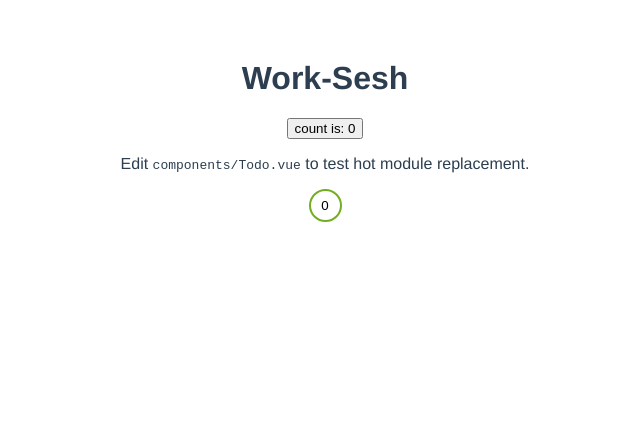
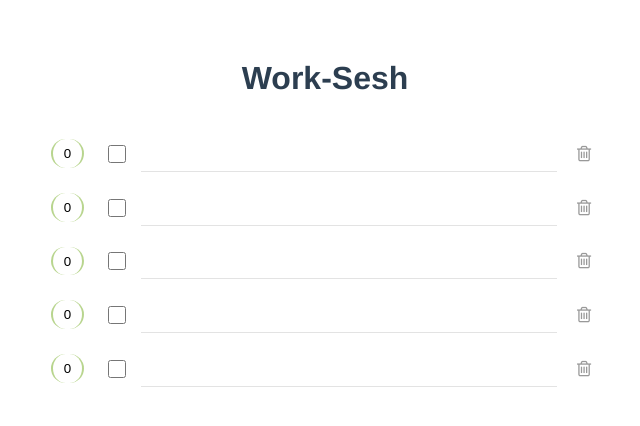
Before and after one commit to Rfrixy/work-sesh, a Vue app: page / in a window 1280 px wide. Shown: the top 426 px of the page, without its empty margins (315-955 px from the left). Built offline with nearby package versions, Linux system fonts and the light colour scheme.

Commit message:
input rows wip

```diff
--- a/index.html
+++ b/index.html
@@ -5,6 +5,10 @@
     <link rel="icon" href="/favicon.ico" />
     <meta name="viewport" content="width=device-width, initial-scale=1.0" />
     <title>Work Sesh</title>
+    <link
+      rel="stylesheet"
+      href="https://cdnjs.cloudflare.com/ajax/libs/font-awesome/4.7.0/css/font-awesome.min.css"
+    />
   </head>
   <body>
     <div id="app"></div>
--- a/src/components/EditCircle.vue
+++ b/src/components/EditCircle.vue
@@ -5,17 +5,20 @@
     max="99"
     @change="limitVal"
     v-model="numberVal"
+    @focus="$event.target.select()"
   />
 </template>
 
 <style scoped>
 input {
   border-radius: 25px;
-  border: 2px solid #73ad21;
+  border: 2px solid #73ad2181;
   height: 2em;
   line-height: 1em;
   width: 25px;
   text-align: center;
+  border-top: none;
+  border-bottom: none;
 }
 
 input:focus {
--- a/src/components/Todo.vue
+++ b/src/components/Todo.vue
@@ -1,12 +1,15 @@
 <template>
   <h1>{{ msg }}</h1>
-  <button @click="count++">count is: {{ count }}</button>
-  <p>Edit <code>components/Todo.vue</code> to test hot module replacement.</p>
-  <EditCircle v-model:num="goalNum" />
+  <TodoItem v-model:todoPoints="goalNum" />
+  <TodoItem v-model:todoPoints="goalNum" />
+  <TodoItem v-model:todoPoints="goalNum" />
+  <TodoItem v-model:todoPoints="goalNum" />
+  <TodoItem v-model:todoPoints="goalNum" />
 </template>
 
 <script>
 import EditCircle from "./EditCircle.vue";
+import TodoItem from "./TodoItem.vue";
 export default {
   name: "Todo",
   props: {
@@ -20,6 +23,7 @@
   },
   components: {
     EditCircle,
+    TodoItem,
   },
 };
 </script>
--- /dev/null
+++ b/src/components/TodoItem.vue
@@ -0,0 +1,97 @@
+<template>
+  <div class="wrapper">
+    <EditCircle v-model:num="numberVal" />
+    <span class="todo-item">
+      <input type="checkbox" class="todo-checkbox" />
+      <input type="text" />
+      <button type="button" class="trash-button">
+        <i class="trash-icon fa fa-trash-o"></i>
+      </button>
+    </span>
+  </div>
+</template>
+
+<style scoped>
+.wrapper {
+  padding-top: 18px;
+}
+
+.todo-item {
+  display: inline-block;
+  margin-left: 12px;
+}
+
+.todo-checkbox {
+  margin-left: 12px;
+  height: 18px;
+  width: 18px;
+  vertical-align: middle;
+}
+
+input[type="text"] {
+  /* border-radius: 25px; */
+  margin-left: 12px;
+  border: 1px solid #e3e3e3;
+  height: 2em;
+  border-left: none;
+  border-right: none;
+  line-height: 1em;
+  text-align: left;
+  border-top: none;
+  width: fit-content;
+  min-width: 15px;
+  width: 400px;
+  padding: 4px;
+  padding-left: 12px;
+  margin-right: 12px;
+}
+
+input:focus {
+  outline: none;
+}
+
+/* Chrome, Safari, Edge, Opera */
+input::-webkit-outer-spin-button,
+input::-webkit-inner-spin-button {
+  -webkit-appearance: none;
+  margin: 0;
+}
+
+/* Firefox */
+input[type="number"] {
+  -moz-appearance: textfield;
+}
+
+.trash-button {
+  border: none;
+  background-color: transparent;
+  outline: none;
+  cursor: pointer;
+  color: #999;
+  padding: 8px;
+  vertical-align: middle;
+}
+
+.trash-icon {
+  font-size: 18px;
+}
+</style>
+
+<script>
+import EditCircle from "./EditCircle.vue";
+
+export default {
+  data() {
+    console.log("this props num", this.$props.num);
+    return {
+      numberVal: this.$props.todoPoints,
+    };
+  },
+  props: {
+    todoPoints: Number,
+  },
+  components: {
+    EditCircle,
+  },
+};
+</script>
```
